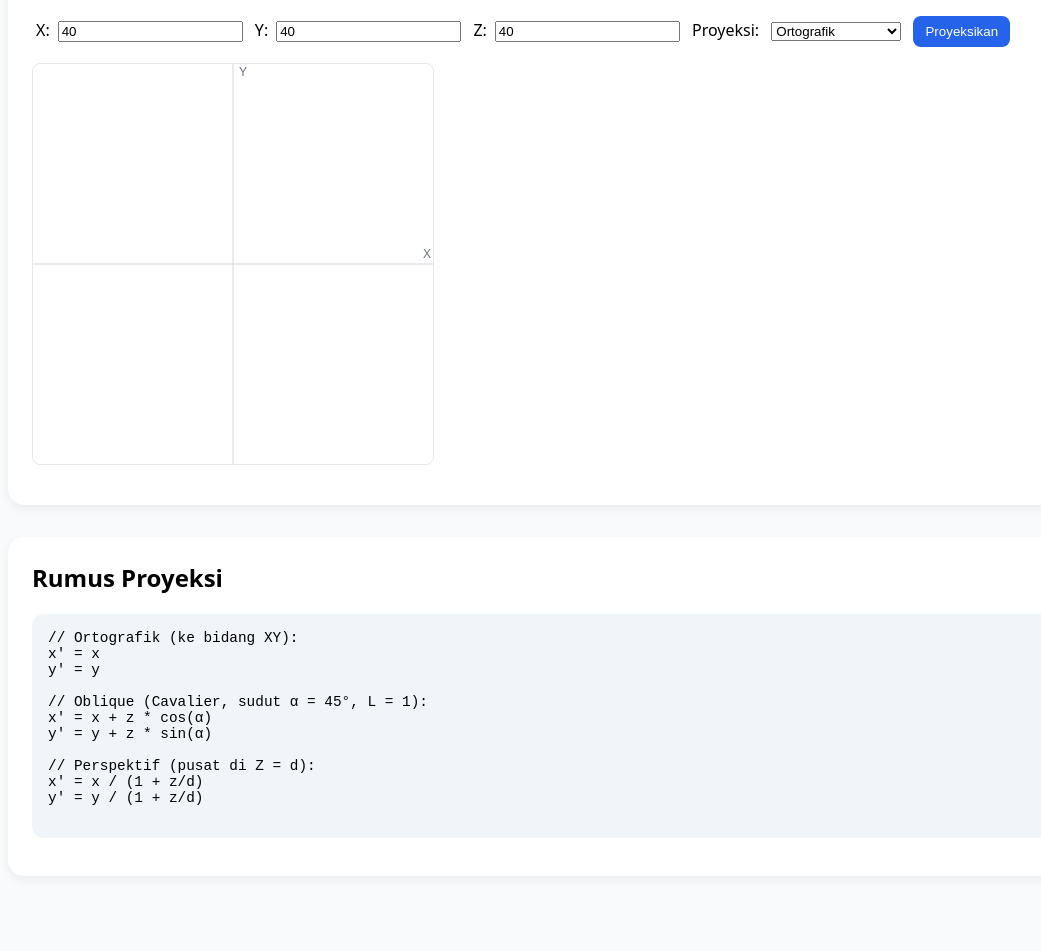
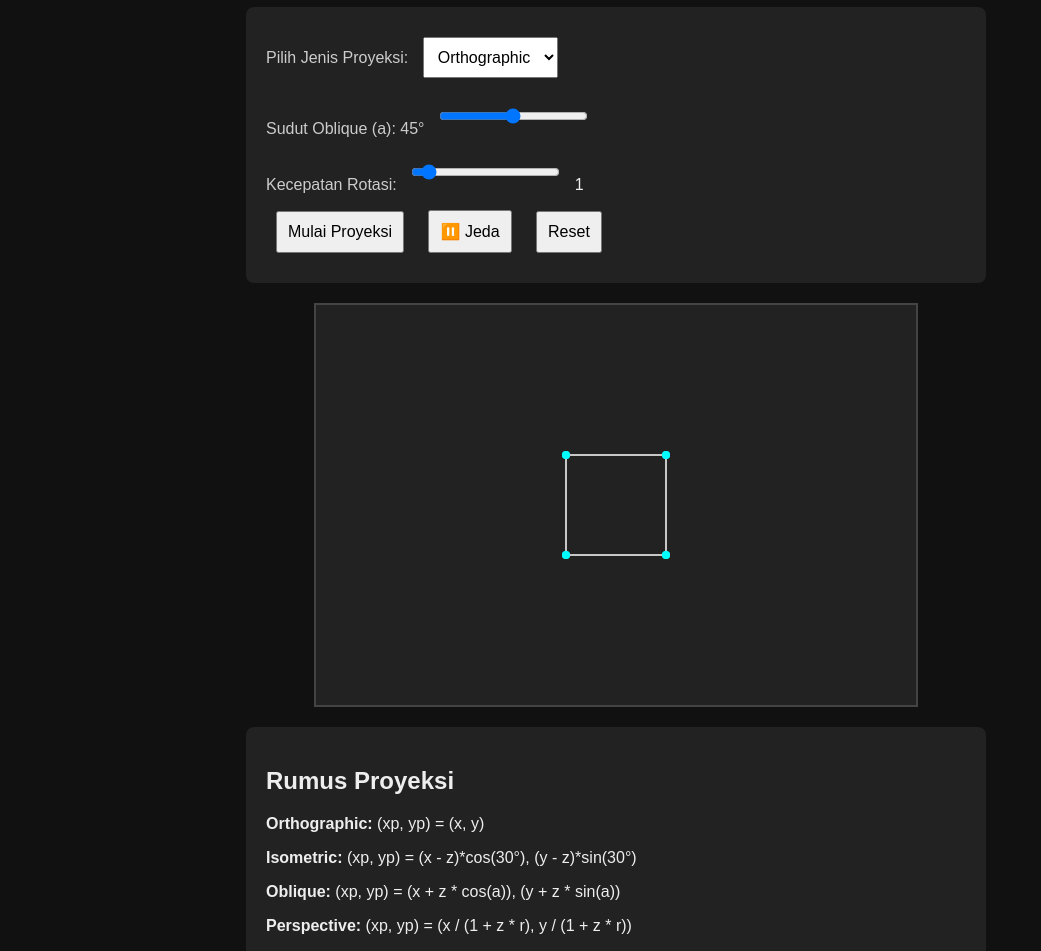
Before and after one commit to Dem1gods/Komputer-Grafik., a plain HTML site: page pertemuan7.html in a window 1280 px wide. Shown: the part 93-1044 px from the top of the page, without its empty margins (24-1065 px from the left). Before the commit the page ends 1001 px from the top, so only its background shows below. Drawn offline with nearby package versions, Linux system fonts and the light colour scheme.

Commit message:
Update pertemuan7.html

```diff
--- a/pertemuan7.html
+++ b/pertemuan7.html
@@ -1,165 +1,250 @@
 <!DOCTYPE html>
 <html lang="id">
 <head>
-  <meta charset="UTF-8" />
-  <meta name="viewport" content="width=device-width, initial-scale=1.0" />
-  <title>Visualisasi Proyeksi Geometri</title>
+  <meta charset="UTF-8">
+  <title>Proyeksi Geometri Bidang - Interaktif</title>
   <style>
     body {
-      font-family: system-ui, sans-serif;
-      background: #f9fafb;
       margin: 0;
-      padding: 2rem;
-      display: grid;
-      gap: 2rem;
+      background: #111;
+      color: #eee;
+      font-family: Arial, sans-serif;
+      text-align: center;
+      padding: 20px;
     }
-    section {
-      background: #fff;
-      padding: 1.5rem;
-      border-radius: 1rem;
-      box-shadow: 0 4px 10px rgba(0,0,0,0.06);
+    canvas {
+      background: #222;
+      border: 2px solid #444;
+      margin: 20px auto;
+      display: block;
     }
-    h1, h2 { margin-top: 0; }
-    canvas {
-      border: 1px solid #e5e7eb;
-      border-radius: .5rem;
-      background: #fff;
-      display: block;
-      margin-top: 1rem;
+    select, button, input[type=range] {
+      margin: 10px;
+      padding: 10px;
+      font-size: 16px;
     }
-    label, input, select {
-      margin: .25rem;
+    .formula, .controls {
+      background: #222;
+      padding: 20px;
+      margin: 20px auto;
+      border-radius: 8px;
+      max-width: 700px;
+      text-align: left;
     }
-    button {
-      padding: .5rem .75rem;
-      border: none;
-      background: #2563eb;
-      color: white;
-      border-radius: .5rem;
-      cursor: pointer;
-      margin-left: .25rem;
-    }
-    pre.formula {
-      background: #f1f5f9;
-      padding: 1rem;
-      overflow: auto;
-      border-radius: .75rem;
-      font-size: .9rem;
-    }
-    #result {
-      font-size: .9rem;
-      color: #374151;
-      margin-top: 1rem;
+    label {
+      color: #ccc;
     }
   </style>
 </head>
 <body>
-  <section>
 <h1>Visualisasi Proyeksi Geometri Bidang</h1>
-    <label>X:</label><input type="number" id="x" value="40">
-    <label>Y:</label><input type="number" id="y" value="40">
-    <label>Z:</label><input type="number" id="z" value="40">
-    <label>Proyeksi:</label>
-    <select id="projType">
-      <option value="ortho">Ortografik</option>
-      <option value="oblique">Oblique (Cavalier)</option>
-      <option value="perspective">Perspektif</option>
+<div class="controls">
+  <label for="projectionType">Pilih Jenis Proyeksi:</label>
+  <select id="projectionType">
+    <option value="orthographic">Orthographic</option>
+    <option value="isometric">Isometric</option>
+    <option value="oblique">Oblique</option>
+    <option value="perspective">Perspective</option>
   </select>
-    <button id="projectBtn">Proyeksikan</button>
-    <div style="position: relative;">
-      <canvas id="canvas" width="400" height="400"></canvas>
+  <br>
+  <label>Sudut Oblique (a): <span id="angleLabel">45</span>°</label>
+  <input type="range" id="angleInput" min="0" max="90" value="45">
+  <br>
+  <label>Kecepatan Rotasi:</label>
+  <input type="range" id="speedInput" min="1" max="10" value="1">
+  <span id="speedLabel">1</span>
+  <br>
+  <button id="startBtn">Mulai Proyeksi</button>
+  <button id="pauseBtn">⏸️ Jeda</button>
+  <button onclick="reset()">Reset</button>
 </div>
-    <div id="result"></div>
-  </section>
-  <section>
+<canvas id="canvas" width="600" height="400"></canvas>
+
+<div class="formula">
   <h2>Rumus Proyeksi</h2>
-    <pre class="formula">
-// Ortografik (ke bidang XY):
-x' = x
-y' = y
+  <p><strong>Orthographic:</strong> (xp, yp) = (x, y)</p>
+  <p><strong>Isometric:</strong> (xp, yp) = (x - z)*cos(30°), (y - z)*sin(30°)</p>
+  <p><strong>Oblique:</strong> (xp, yp) = (x + z * cos(a)), (y + z * sin(a))</p>
+  <p><strong>Perspective:</strong> (xp, yp) = (x / (1 + z * r), y / (1 + z * r))</p>
+</div>
 
-// Oblique (Cavalier, sudut α = 45°, L = 1):
-x' = x + z * cos(α)
-y' = y + z * sin(α)
+<canvas id="chart" width="600" height="300"></canvas>
+<script src="https://cdn.jsdelivr.net/npm/chart.js"></script>
+<script>
+const canvas = document.getElementById('canvas');
+const ctx = canvas.getContext('2d');
+const angleInput = document.getElementById('angleInput');
+const angleLabel = document.getElementById('angleLabel');
+const speedInput = document.getElementById('speedInput');
+const speedLabel = document.getElementById('speedLabel');
+const projectionType = document.getElementById('projectionType');
+const startBtn = document.getElementById('startBtn');
+const pauseBtn = document.getElementById('pauseBtn');
 
-// Perspektif (pusat di Z = d):
-x' = x / (1 + z/d)
-y' = y / (1 + z/d)
-    </pre>
-  </section>
-  <script>
-    const canvas = document.getElementById("canvas");
-    const ctx = canvas.getContext("2d");
-    const scale = 4;
-    const offsetX = canvas.width / 2;
-    const offsetY = canvas.height / 2;
+let cubeVertices = [];
+let animationFrame = null;
+let rotationAngle = 0;
+let isPaused = false;
+const r = 0.002;
 
-    function clearCanvas() {
-      ctx.clearRect(0, 0, canvas.width, canvas.height);
-      ctx.fillStyle = "#fff";
-      ctx.fillRect(0, 0, canvas.width, canvas.height);
-
-      // Gambar sumbu
-      ctx.strokeStyle = "#d1d5db";
-      ctx.beginPath();
-      ctx.moveTo(0, offsetY);
-      ctx.lineTo(canvas.width, offsetY);
-      ctx.moveTo(offsetX, 0);
-      ctx.lineTo(offsetX, canvas.height);
-      ctx.stroke();
-
-      // Label sumbu
-      ctx.fillStyle = "#6b7280";
-      ctx.font = "12px sans-serif";
-      ctx.fillText("X", canvas.width - 10, offsetY - 6);
-      ctx.fillText("Y", offsetX + 6, 12);
+function generateCube(size = 100) {
+  const s = size / 2;
+  cubeVertices = [
+    { x: -s, y: -s, z: -s }, { x: s, y: -s, z: -s },
+    { x: s, y: s, z: -s }, { x: -s, y: s, z: -s },
+    { x: -s, y: -s, z: s }, { x: s, y: -s, z: s },
+    { x: s, y: s, z: s }, { x: -s, y: s, z: s },
+  ];
 }
 
-    function drawPoint(x, y, color = "#ef4444", label = "") {
-      ctx.fillStyle = color;
-      const px = offsetX + x * scale;
-      const py = offsetY - y * scale;
+generateCube();
+
+function toRadians(deg) {
+  return deg * Math.PI / 180;
+}
+
+function rotateY(p, angle) {
+  const rad = toRadians(angle);
+  const cos = Math.cos(rad);
+  const sin = Math.sin(rad);
+  return {
+    x: p.x * cos - p.z * sin,
+    y: p.y,
+    z: p.x * sin + p.z * cos
+  };
+}
+
+function project(p, type, angleDeg) {
+  let xp, yp;
+  const angle = toRadians(angleDeg);
+  switch (type) {
+    case 'orthographic':
+      xp = p.x;
+      yp = p.y;
+      break;
+    case 'isometric':
+      xp = (p.x - p.z) * Math.cos(Math.PI / 6);
+      yp = (p.y - p.z) * Math.sin(Math.PI / 6);
+      break;
+    case 'oblique':
+      xp = p.x + p.z * Math.cos(angle);
+      yp = p.y + p.z * Math.sin(angle);
+      break;
+    case 'perspective':
+      const factor = 1 / (1 + p.z * r);
+      xp = p.x * factor;
+      yp = p.y * factor;
+      break;
+    default:
+      xp = p.x; yp = p.y;
+  }
+  return { x: 300 + xp, y: 200 - yp, z: p.z };
+}
+
+function drawCube(angleY = 0) {
+  ctx.clearRect(0, 0, canvas.width, canvas.height);
+  const type = projectionType.value;
+  const angle = parseInt(angleInput.value);
+
+  const rotated = cubeVertices.map(v => rotateY(v, angleY));
+  const projected = rotated.map(p => project(p, type, angle));
+
+  ctx.strokeStyle = "white";
+  ctx.fillStyle = "aqua";
+  const edges = [
+    [0,1],[1,2],[2,3],[3,0],
+    [4,5],[5,6],[6,7],[7,4],
+    [0,4],[1,5],[2,6],[3,7]
+  ];
+
+  edges.forEach(([a, b]) => {
     ctx.beginPath();
-      ctx.arc(px, py, 4, 0, Math.PI * 2);
+    ctx.moveTo(projected[a].x, projected[a].y);
+    ctx.lineTo(projected[b].x, projected[b].y);
+    ctx.stroke();
+  });
+
+  projected.forEach(p => {
+    ctx.beginPath();
+    ctx.arc(p.x, p.y, 4, 0, 2 * Math.PI);
     ctx.fill();
-      if (label) {
-        ctx.fillStyle = "#374151";
-        ctx.font = "12px sans-serif";
-        ctx.fillText(label + ` (${x.toFixed(1)}, ${y.toFixed(1)})`, px + 6, py - 6);
+  });
+
+  updateChart(projected);
+}
+
+function animateRotation() {
+  if (!isPaused) {
+    const speed = parseInt(speedInput.value);
+    rotationAngle += speed;
+    drawCube(rotationAngle);
+  }
+  animationFrame = requestAnimationFrame(animateRotation);
+}
+
+function startProjection() {
+  cancelAnimationFrame(animationFrame);
+  isPaused = false;
+  animateRotation();
+}
+
+function reset() {
+  cancelAnimationFrame(animationFrame);
+  isPaused = false;
+  rotationAngle = 0;
+  generateCube();
+  clearChart();
+  drawCube();
+}
+
+pauseBtn.addEventListener('click', () => {
+  isPaused = !isPaused;
+  pauseBtn.textContent = isPaused ? '▶️ Lanjut' : '⏸️ Jeda';
+});
+
+angleInput.addEventListener('input', () => {
+  angleLabel.textContent = angleInput.value;
+});
+
+speedInput.addEventListener('input', () => {
+  speedLabel.textContent = speedInput.value;
+});
+
+startBtn.addEventListener('click', startProjection);
+
+const chartCtx = document.getElementById('chart').getContext('2d');
+const chart = new Chart(chartCtx, {
+  type: 'line',
+  data: {
+    labels: [],
+    datasets: [{
+      label: 'Y Proyeksi terhadap Z',
+      data: [],
+      borderColor: 'lime',
+      fill: false
+    }]
+  },
+  options: {
+    scales: {
+      x: { title: { display: true, text: 'Z (kedalaman)' } },
+      y: { title: { display: true, text: 'Y Proyeksi (pixel)' }, min: 0, max: 400 }
     }
   }
+});
 
-    function projectPoint() {
-      const x = parseFloat(document.getElementById("x").value);
-      const y = parseFloat(document.getElementById("y").value);
-      const z = parseFloat(document.getElementById("z").value);
-      const type = document.getElementById("projType").value;
-
-      let xp = 0, yp = 0;
-      if (type === "ortho") {
-        xp = x;
-        yp = y;
-      } else if (type === "oblique") {
-        const alpha = Math.PI / 4;
-        const L = 1;
-        xp = x + L * z * Math.cos(alpha);
-        yp = y + L * z * Math.sin(alpha);
-      } else if (type === "perspective") {
-        const d = 100;
-        const factor = 1 + z / d;
-        xp = x / factor;
-        yp = y / factor;
+function updateChart(projectedPoints) {
+  chart.data.labels = projectedPoints.map(p => p.z.toFixed(0));
+  chart.data.datasets[0].data = projectedPoints.map(p => p.y.toFixed(2));
+  chart.update();
 }
 
-      clearCanvas();
-      drawPoint(x, y, "#0ea5e9", "Titik 3D (XY)");
-      drawPoint(xp, yp, "#ef4444", "Proyeksi 2D");
-
-      document.getElementById("result").innerText = `Koordinat Proyeksi: x' = ${xp.toFixed(2)}, y' = ${yp.toFixed(2)}`;
+function clearChart() {
+  chart.data.labels = [];
+  chart.data.datasets[0].data = [];
+  chart.update();
 }
 
-    document.getElementById("projectBtn").addEventListener("click", projectPoint);
-    clearCanvas();
+drawCube();
 </script>
 </body>
 </html>
```
Lines whose indentation alone changed are shown as unchanged.
